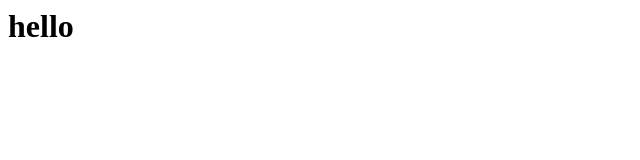
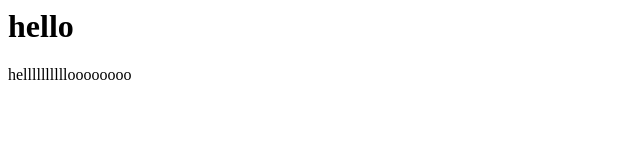
Before and after one commit to mbinnie/test, a plain HTML site: page index.html in a window 1280 px wide. Shown: the whole page, without its empty margins (0-640 px from the left). Drawn offline with Linux system fonts and the light colour scheme.

Commit message:
Change hello

```diff
--- a/index.html
+++ b/index.html
@@ -1 +1,2 @@
 <h1>hello</h1>
+<p>helllllllllloooooooo</p>
```
